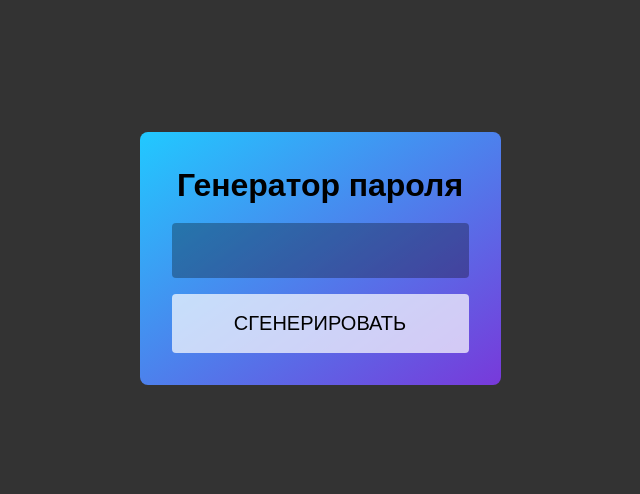
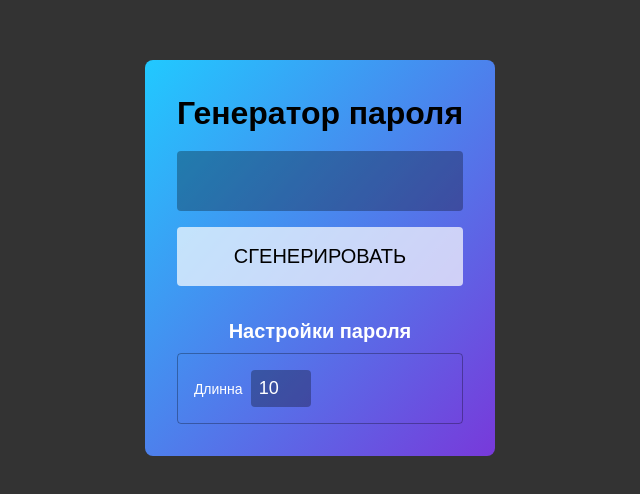
Before and after one commit to frontweb25/password-generator, a plain HTML site: page index.html in a window 1280 px wide. Shown: the part 142-636 px from the top of the page, without its empty margins (320-960 px from the left). Drawn offline with nearby package versions, Linux system fonts and the light colour scheme.

Commit message:
password output

```diff
--- a/css/style.css
+++ b/css/style.css
@@ -1,4 +1,8 @@
 @import url('https://fonts.googleapis.com/css2?family=Nunito:wght@200;300;400;500;600;700;800;900&display=swap');
+
+:root {
+    --glass_black: rgba(0,0,0, 0.3);
+}
 
 * {
     padding: 0;
@@ -31,15 +35,18 @@ body {
     margin-top: 16px;
 }
 
-.generator__input{
+.generator__password{
+    height: 60px;
     width: 100%;
     padding: 16px;
-    font-size: 20px;
-    outline: none;
-    border: none;
-    background-color: rgba(0,0,0, 0.3);
+    background-color: var(--glass_black);
     color: #fff;
     border-radius: 4px;
+    align-items: center;
+    display: flex;
+    justify-content: center;
+    font-size: 32px;
+    font-weight: 200;
 }
 .generator__button {
     margin-top: 16px;
@@ -50,8 +57,49 @@ body {
     font-weight: 500;
     border-radius: 4px;
     cursor: pointer;
+    user-select: none
 }
 .generator__button:hover {
     background-color: rgba(255, 255, 255, 0.664);
 
 }
+
+/* Настрйоки */
+
+.generator__setings {
+    margin-top: 32px;
+    color: #fff;
+}
+
+.generator__setings-title {
+    font-size: 20px;
+    font-weight: 800;
+    margin-bottom: 8px;
+}
+
+.generator__setings-content {
+    text-align: left;
+    border: 1px solid var(--glass_black);
+    border-radius: 4px;
+    padding: 16px;
+}
+.generator__setings-name{
+    font-size: 14px;
+    font-weight: 300;
+}
+.generator__setings-input {
+    display: inline-block;
+    background-color: var(--glass_black);;
+    padding: 8px;
+    width: 60px;
+    font-size: 18px;
+    border-radius: 4px;
+    margin-left: 4px;
+    color: #fff;
+    border: none;
+}
+
+.generator__setings-input:focus {
+    outline: none;
+
+}
--- a/index.html
+++ b/index.html
@@ -11,8 +11,22 @@
     <div class="generator">
         <h1 class="generator__title">Генератор пароля</h1>
         <div class="generator__content">
-            <input id="input" class="generator__input" type="text">
+            <div id="password" class="generator__password"></div>
             <div id="button" class="generator__button">Сгенерировать</div>
+        </div>
+        <div class="generator__setings">
+            <div class="generator__setings-title">Настройки пароля</div>
+            <div class="generator__setings-content">
+                <div>
+                    <label class="generator__setings-name">Длинна</label>
+                    <input id="length"
+                    type="number"
+                    class="generator__setings-input"
+                    value="10"
+                    min="1"
+                    max="10"
+                </div>
+            </div>
         </div>
     </div>
 
--- a/js/index.js
+++ b/js/index.js
@@ -1,11 +1,12 @@
-
 
 const dom = {
-     button: document.querySelector('#button'),
-     input: document.querySelector('#input')
+         button: document.querySelector('#button'),
+         password: document.querySelector('#password'),
+     passwordSetings: {
+         length: document.querySelector('#length')
+     }
 };
 
-console.log(dom)
 
 const data = {
     letters: {
@@ -36,5 +37,11 @@ function paswordGenerator(symbols, length) {
     }
     return password;
 }
-const readyPassword =  paswordGenerator(data.letters.down, 10);
-console.log(readyPassword);
+
+
+
+dom.button.onclick = () => {
+    const passwordLength = dom.passwordSetings.length.value;
+    const readyPassword =  paswordGenerator(data.letters.down, passwordLength);
+    dom.password.innerHTML = readyPassword;
+};
```
